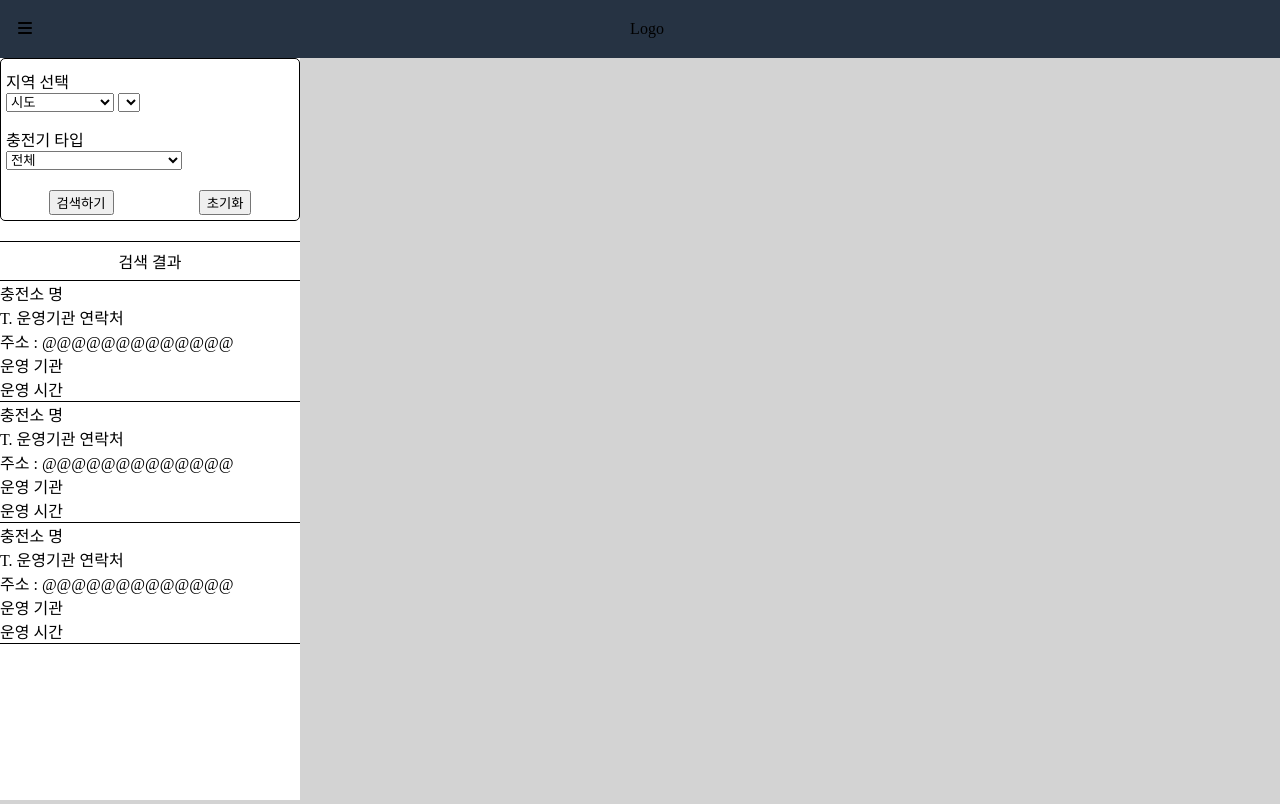
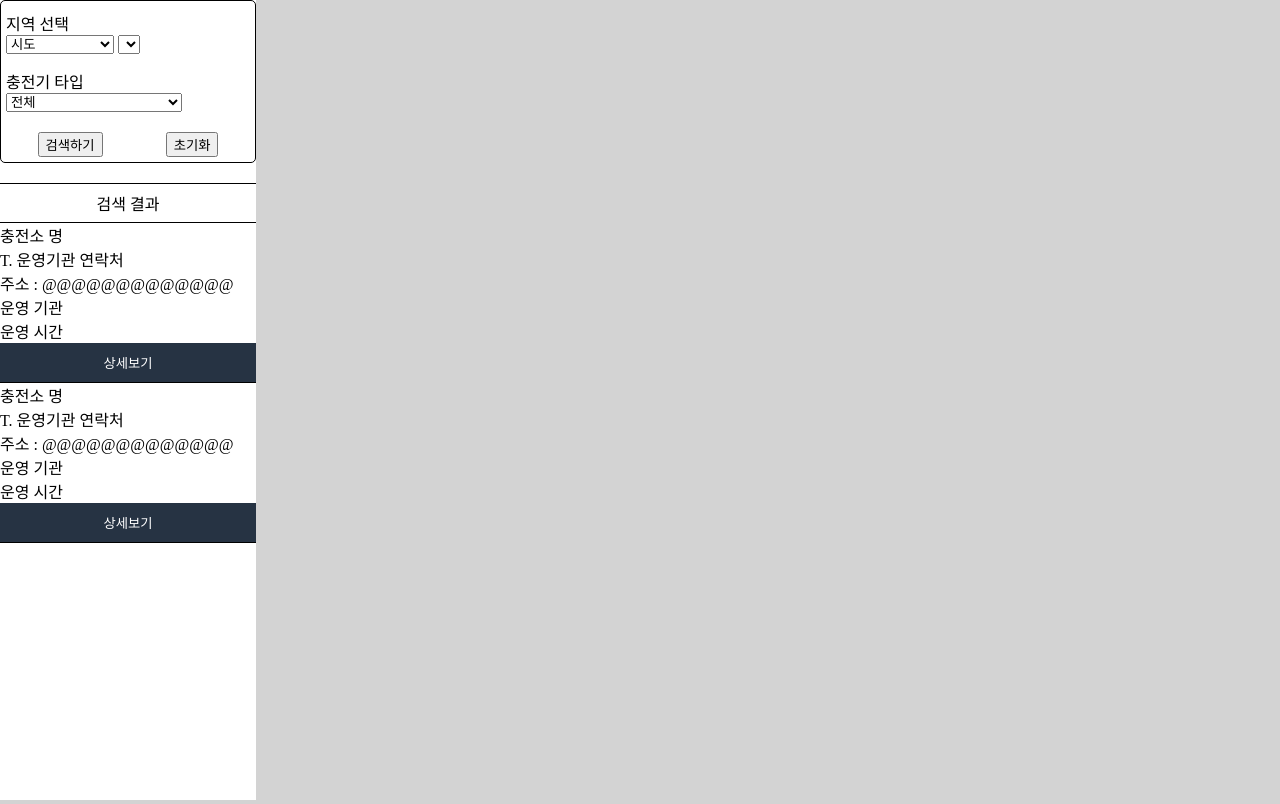
Before and after one commit to kmgyu/ElectricCarNetProj, a Flask app: template app/templates/main.html in a window 1280 px wide. Run offline with Flask 2, Linux system fonts and the light colour scheme; the template is opened without the code that fills it, so the values that code supplies are empty; some libraries are stand-ins or nearby versions.

Commit message:
charger api

```diff
--- a/app/static/style.css
+++ b/app/static/style.css
@@ -1,28 +1,44 @@
-.navbar{
+html,
+body {
+    width: 100%;
+    height: 100%;
+}
+
+.navbar {
     display: flex;
     justify-content: space-between;
     align-items: center;
     background-color: #263343;
     padding: 20px 18px;
+    position: fixed;
 }
 
-body{
+body {
     margin: 0;
     background-color: lightgray;
 }
 
-.sidebar{
+.sidebar {
     width: 300px;
     background-color: white;
     position: fixed;
     height: 100%;
 }
 
-.result-title{
+.result-title {
     text-align: center;
-    margin-top: 20px ;
+    margin-top: 20px;
     border-bottom: solid 1px black;
     border-top: solid 1px black;
     padding-top: 7px;
     padding-bottom: 7px;
 }
+
+.detail-button {
+    width: 100%;
+    padding: 10px 5px;
+    border: 0;
+    border-bottom: solid 1px black;
+    color: white;
+    background-color: #263343;
+}
--- a/app/templates/main.html
+++ b/app/templates/main.html
@@ -7,6 +7,7 @@
     <script src="https://ajax.googleapis.com/ajax/libs/jquery/3.4.1/jquery.min.js"></script>
     <script src="https://code.jquery.com/jquery-1.12.4.min.js"></script>
     <link rel="stylesheet" href="../static/style.css">
+
     <title>전기차 충전소</title>
 </head>
 <body>
@@ -19,7 +20,9 @@
     </div>
     <div></div>
 </nav>
-<nav class="sidebar" id="sidebar">
+
+<div class="bottom-section" style="position: relative; display: inline-block;">
+    <nav class="sidebar" id="sidebar" style="width:20%">
         <div class="search-box" style="border:solid 1px black; border-radius: 5px; padding:5px">
             <div clas="location-area" style="margin-top: 5px">
                 <div class="location-title">
@@ -56,8 +59,8 @@
                     충전기 타입
                 </div>
                 <div class="charger-type-select">
-                <select>
-                    <option vlue="">전체</option>
+                    <select id="charger-type-select">
+                        <option value="">전체</option>
                         <option value="01">DC차데모</option>
                         <option value="02">AC완속</option>
                         <option value="03">DC차데모+AC3상</option>
@@ -69,7 +72,7 @@
                     </select>
                 </div>
                 <div class="search-button-box" style="margin-top: 20px;display: flex; justify-content: space-around ">
-                <button type="submit">검색하기</button>
+                    <button type="submit" id="search-button">검색하기</button>
                     <button>초기화</button>
                 </div>
             </div>
@@ -80,40 +83,77 @@
         </div>
 
         <div id="reslut-list">
-        <div class="reslut-box" id="result-box" style="border-bottom: solid 1px black">
+            <div class="result-box">
+                <div class="reslut-list-box" id="result-box">
                     <div class="charge-name">충전소 명</div>
                     <div class="business-tel">T. 운영기관 연락처</div>
                     <div class="charge-adress">주소 : @@@@@@@@@@@@@</div>
                     <div class="business-name">운영 기관</div>
                     <div class="use-time">운영 시간</div>
                 </div>
-        <div class="reslut-box" id="result-box" style="border-bottom: solid 1px black">
+                <button class="detail-button" id="detail-button-1">상세보기</button>
+                <div class="detail-box" id="detail-box-1"
+                     style="border:solid 1px black; padding:20px 3px; display: none;">
+                    세부 내용
+                </div>
+            </div>
+            <div class="result-box">
+                <div class="reslut-list-box" id="result-box">
                     <div class="charge-name">충전소 명</div>
                     <div class="business-tel">T. 운영기관 연락처</div>
                     <div class="charge-adress">주소 : @@@@@@@@@@@@@</div>
                     <div class="business-name">운영 기관</div>
                     <div class="use-time">운영 시간</div>
                 </div>
-        <div class="reslut-box" id="result-box" style="border-bottom: solid 1px black">
-            <div class="charge-name">충전소 명</div>
-            <div class="business-tel">T. 운영기관 연락처</div>
-            <div class="charge-adress">주소 : @@@@@@@@@@@@@</div>
-            <div class="business-name">운영 기관</div>
-            <div class="use-time">운영 시간</div>
+                <button class="detail-button" id="detail-button-2">상세보기</button>
             </div>
+        </div>
+        <div class="detail-box">
+
         </div>
 
     </nav>
+    <div class="main-section" id="main-section" style="width: 80%; overflow: hidden">
+        <script type="text/javascript"
+                src="//dapi.kakao.com/v2/maps/sdk.js?appkey=22b2e9f935c85b72f8f985442d2a952d"></script>
+        <div id="map" style="width:100vw ; height:100vh;"></div>
+    </div>
+
+</div>
 
 <script>
+    var container = document.getElementById('map'); //지도를 담을 영역의 DOM 레퍼런스
+    var options = { //지도를 생성할 때 필요한 기본 옵션
+        center: new kakao.maps.LatLng(33.450701, 126.570667), //지도의 중심좌표.
+        level: 3 //지도의 레벨(확대, 축소 정도)
+    };
+
+    var map = new kakao.maps.Map(container, options); //지도 생성 및 객체 리턴
 
     $(function () {
         $('#sidebar_button').click(function () {
-        if($("#sidebar").css("display") == "none"){
+            if ($("#sidebar").css("display") == "none") {
                 $("#sidebar").show();
-        } else if($("#sidebar").css("diplay") != "none"){
+                document.getElementById("main-section").style.paddingLeft = "301px";
+            } else if ($("#sidebar").css("diplay") != "none") {
                 $("#sidebar").hide();
+                document.getElementById("main-section").style.paddingLeft = "0px";
             }
+        });
+    });
+    $(function () {
+        $('#detail-button-1').click(function () {
+            if ($("#detail-box-1").css("display") == "none") {
+                $("#detail-box-1").show();
+            } else if ($("#detail-box-1").css("diplay") != "none") {
+                $("#detail-box-1").hide();
+            }
+        });
+    });
+
+    $(function () {
+        $('#detail-button').click(function () {
+            alert("click")
         });
     });
 
@@ -181,7 +221,7 @@
         var jeonnam = ["시군구", "목포시", "여수시", "순천시", "나주시", "광양시", "담양군", "곡성군",
             "구례군", "고흥군", "보성군", "화순군", "장흥군", "강진군", "해남군", "영암군",
             "무안군", "함평군", "영광군", "장성군", "완도군", "진도군", "신안군"];
-    var jeonnamId = ["", "46100", "46130", "46150", "46170", "46230", "46710", "46720", "46730",
+        var jeonnamId = ["", "46110", "46130", "46150", "46170", "46230", "46710", "46720", "46730",
             "46770", "46780", "46790", "46800", "46810", "46820", "46830", "46840",
             "46860", "46870", "46880", "46890", "46900", "46910"];
 
@@ -285,6 +325,50 @@
 
         }
     }
+
+
+    $("#search-button").click(function () {
+        let sido = $("#sido-select option:selected").val();
+        let goongu = $("#goongu-select option:selected").val();
+        let charger_type = $("#charger-type-select option:selected").val();
+        let service_key = "9M8RlzGjEBytmr26QmyfZo6TNf8VWA3tam6rQdDIycBpeN3Umfqhx8owEj5%2FjjJuNV8jNq9U75seLJLKjRSm5A%3D%3D";
+        let zcode;
+        let zscode;
+        console.log(sido);
+        console.log(goongu);
+
+        if (sido == "") {
+            zcode = "";
+        } else {
+            zcode = "&zcode=" + sido;
+        }
+
+        if (goongu == "") {
+            zscode = "";
+        } else {
+            zscode = "&zscode=" + goongu;
+        }
+
+        console.log(zcode);
+        console.log(zscode);
+        $.ajax({
+            url: "http://apis.data.go.kr/B552584/EvCharger/getChargerInfo?serviceKey=" + service_key + "&numOfRows=10&pageNo=1" + zcode + "" + zscode + "&dataType=JSON",
+            dataType: "json",
+            method: "GET",
+            data: {},
+
+            success: function (response, data) {
+                console.log(response);
+            },
+            error: function (request, status, error) {
+                alert("실패");
+                console.log(error);
+            },
+            complete: function () {
+                console.log("성공");
+            }
+        });
+    });
 </script>
 </body>
 </html>
```
Also changed, not shown: app/__init__.py (+9 -0 lines), app/views/main_views.py (added, +7 -0 lines). Lines whose indentation alone changed are shown as unchanged.
